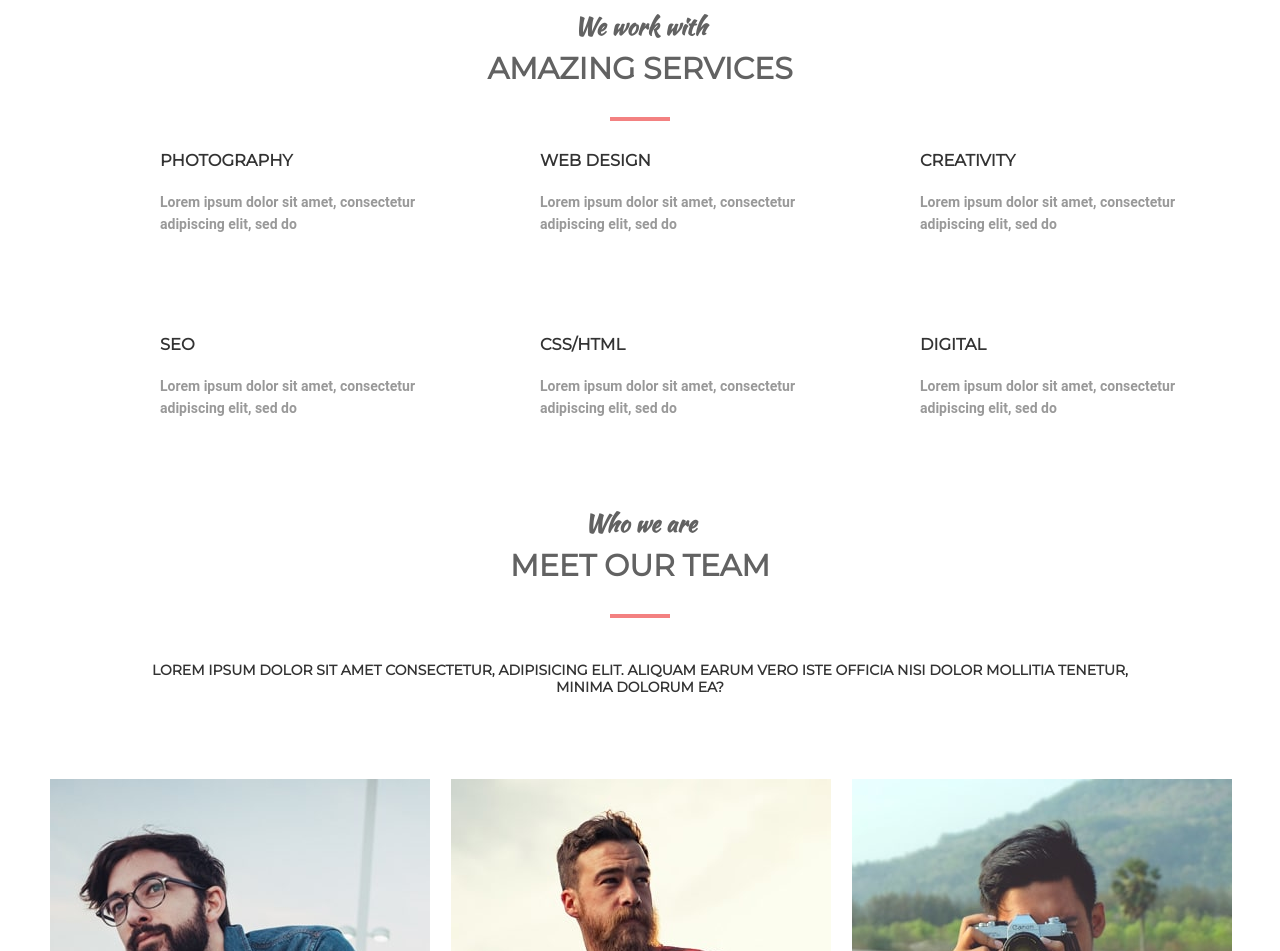
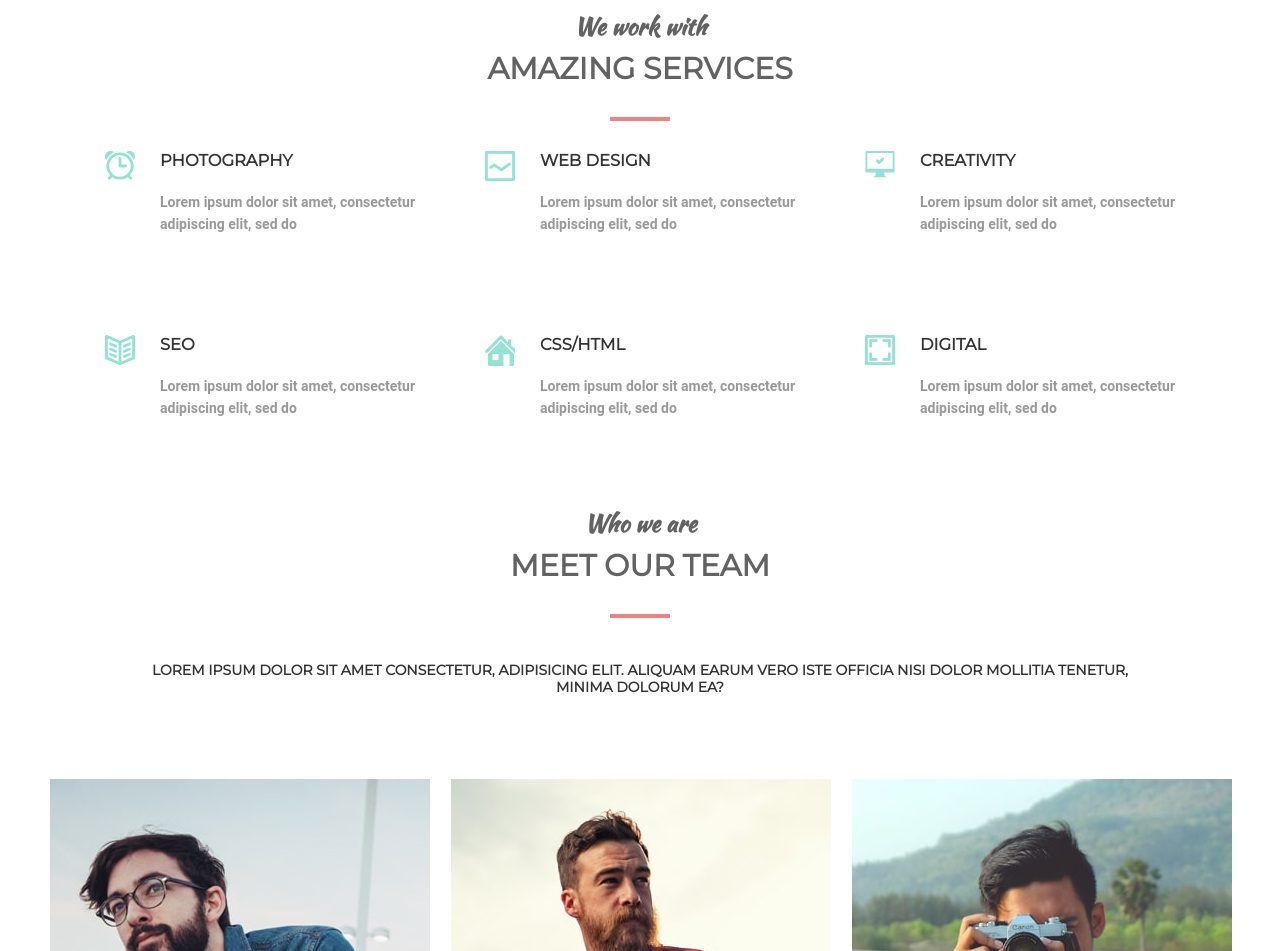
Before and after one commit to Tetiana-Khotuntseva/goit-fe-course, a plain HTML site: page html-css/module-11/src/index.html in a window 1280 px wide. Shown: the part 1072-2023 px from the top of the page. Drawn offline with nearby package versions, Linux system fonts and the light colour scheme; files that its build step writes are made by us from their sources; files whose address does not match are found by name.

```diff
--- a/html-css/module-11/src/sass/components/services__icon.scss
+++ b/html-css/module-11/src/sass/components/services__icon.scss
@@ -14,26 +14,26 @@
 }
 
 .services__icon--photography::before {
-  background-image: url(../../images/before-image/icon--photography.svg);
+  background-image: url(../images/before-image/icon--photography.svg);
 
 }
 
 .services__icon--web::before {
-  background-image: url(../../images/before-image/icon-web.svg);
+  background-image: url(../images/before-image/icon-web.svg);
 }
 
 .services__icon--creativity::before {
-  background-image: url(../../images/before-image/icon--creativity.svg);
+  background-image: url(../images/before-image/icon--creativity.svg);
 }
 
 .services__icon--seo::before {
-  background-image: url(../../images/before-image/icon--seo.svg);
+  background-image: url(../images/before-image/icon--seo.svg);
 }
 
 .services__icon--css::before {
-  background-image: url(../../images/before-image/icon--css.svg);
+  background-image: url(../images/before-image/icon--css.svg);
 }
 
 .services__icon--digital::before {
-  background-image: url(../../images/before-image/icon--digital.svg);
+  background-image: url(../images/before-image/icon--digital.svg);
 }
```
